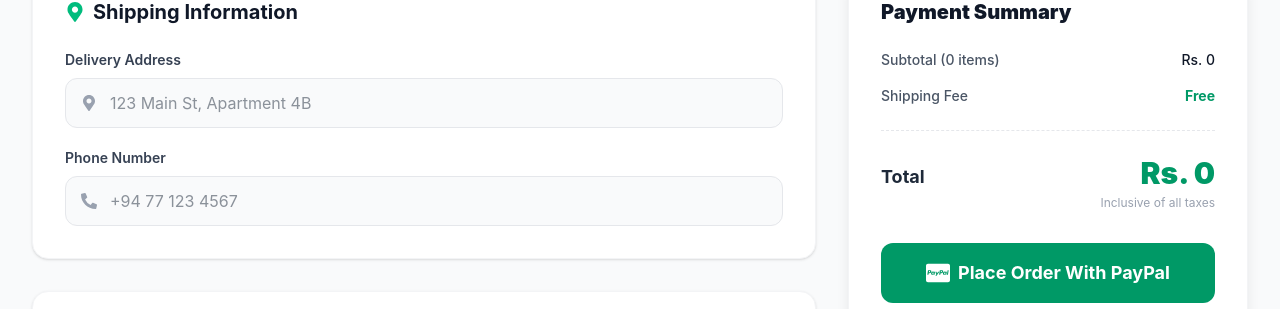
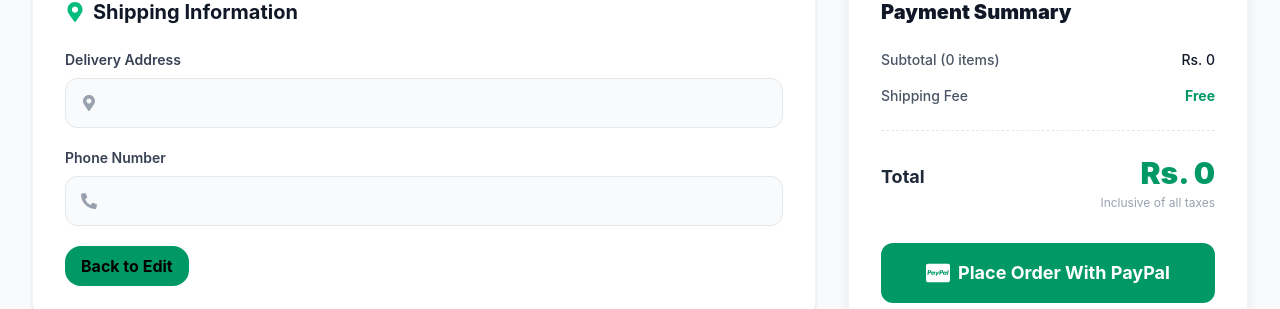
Before and after one commit to harsha2161/Gift_lovers_e-commerce-websites, a React app in the folder Frontend/: page /payment in a window 1280 px wide. Shown: the part 237-546 px from the top of the page. Built offline with nearby package versions, Linux system fonts and the light colour scheme; no server answers; the HTML template or start-up script is replaced by a standard one.

Commit message:
make as address cant to be chage and back to edite button

```diff
--- a/Frontend/src/pages/client/clientPayment.jsx
+++ b/Frontend/src/pages/client/clientPayment.jsx
@@ -1,5 +1,5 @@
 import { useState } from "react";
-import { FaTrashAlt, FaLock, FaArrowLeft, FaMapMarkerAlt, FaPhoneAlt, FaMinus, FaPlus, FaCreditCard, FaPaypal, FaCcPaypal, FaCarCrash, FaMoneyBill } from "react-icons/fa";
+import { FaTrashAlt, FaLock, FaArrowLeft, FaMapMarkerAlt, FaPhoneAlt, FaMinus, FaPlus, FaCreditCard, FaPaypal, FaCcPaypal, FaCarCrash, FaMoneyBill, FaEdit } from "react-icons/fa";
 import { useLocation, useNavigate } from "react-router-dom";
 import toast from "react-hot-toast";
 import axios from "axios";
@@ -8,8 +8,8 @@ import { getCart, removeFromCart, addCart, clearCart, getTotle } from "../../uti
 export default function ClientPayment() {
 
     const location = useLocation();
-    const [address, setAddress] = useState(location.state?.address || "");
-    const [number, setNumber] = useState(location.state?.number || "");
+    const [address, setAddress] = useState(location.state?.address);
+    const [number, setNumber] = useState(location.state?.number);
     const navigate = useNavigate();
 
     // Get cart data from Product Overview (Buy Now) or fallback to global Cart
@@ -92,9 +92,9 @@ export default function ClientPayment() {
                                         <div className="absolute inset-y-0 left-0 pl-4 flex items-center pointer-events-none">
                                             <FaMapMarkerAlt className="text-gray-400" />
                                         </div>
-                                        <input type="text" placeholder="123 Main St, Apartment 4B" value={address}
-                                            onChange={(e) => setAddress(e.target.value)}
-                                            className="w-full pl-11 pr-4 py-3 rounded-xl border border-gray-200 bg-gray-50
+
+                                        <input disabled type="text" placeholder={address}
+                                        className="w-full pl-11 pr-4 py-3 rounded-xl border border-gray-200 bg-gray-50
                                         text-gray-800 focus:bg-white focus:ring-2 focus:ring-emerald-500 focus:border-transparent outline-none transition-all"/>
                                     </div>
 
@@ -107,10 +107,15 @@ export default function ClientPayment() {
                                         <div className="absolute inset-y-0 left-0 pl-4 flex items-center pointer-events-none">
                                             <FaPhoneAlt className="text-gray-400" />
                                         </div>
-                                        <input type="tel" placeholder="+94 77 123 4567" value={number} onChange={(e) => setNumber(e.target.value)}
-                                            className="w-full pl-11 pr-4 py-3 rounded-xl border border-gray-200 bg-gray-50 text-gray-800
+
+                                        <input disabled type="tel" placeholder={number}
+                                        className="w-full pl-11 pr-4 py-3 rounded-xl border border-gray-200 bg-gray-50 text-gray-800
                                         focus:bg-white focus:ring-2 focus:ring-emerald-500 focus:border-transparent outline-none transition-all"/>
                                     </div>
+
+
+                                    <button className="mt-5 p-2 bg-emerald-600  rounded-2xl pl-4 pr-4 font-bold hover:bg-bgcolor2"
+                                    onClick={()=>{navigate("/checkout")}}>Back to Edit</button>
 
                                 </div>
                             </div>
--- a/Frontend/src/pages/client/cllientCheckout.jsx
+++ b/Frontend/src/pages/client/cllientCheckout.jsx
@@ -45,7 +45,7 @@ export default function ClientCheckout() {
 
     async function placeOrder() {
 
-        if (address == null || number == null) {
+        if (address == "" || number == "") {
             toast.error("Please fill in your shipping details.");
             return;
         }
@@ -53,6 +53,7 @@ export default function ClientCheckout() {
         const token = localStorage.getItem("token");
         if (!token) {
             toast.error("Please login to place order.");
+            navigate("/login")
             return;
         }
 
@@ -95,7 +96,7 @@ export default function ClientCheckout() {
                                         <div className="absolute inset-y-0 left-0 pl-4 flex items-center pointer-events-none">
                                             <FaMapMarkerAlt className="text-gray-400" />
                                         </div>
-                                        <input type="text" placeholder="123 Main St, Apartment 4B" value={address}
+                                        <input required type="text" placeholder="123 Main St, Apartment 4B" value={address}
                                             onChange={(e) => setAddress(e.target.value)}
                                             className="w-full pl-11 pr-4 py-3 rounded-xl border border-gray-200 bg-gray-50
                                         text-gray-800 focus:bg-white focus:ring-2 focus:ring-emerald-500 focus:border-transparent outline-none transition-all"/>
@@ -110,7 +111,7 @@ export default function ClientCheckout() {
                                         <div className="absolute inset-y-0 left-0 pl-4 flex items-center pointer-events-none">
                                             <FaPhoneAlt className="text-gray-400" />
                                         </div>
-                                        <input type="tel" placeholder="+94 77 123 4567" value={number} onChange={(e) => setNumber(e.target.value)}
+                                        <input required type="tel" placeholder="+94 77 123 4567" value={number} onChange={(e) => setNumber(e.target.value)}
                                             className="w-full pl-11 pr-4 py-3 rounded-xl border border-gray-200 bg-gray-50 text-gray-800
                                         focus:bg-white focus:ring-2 focus:ring-emerald-500 focus:border-transparent outline-none transition-all"/>
                                     </div>
```
